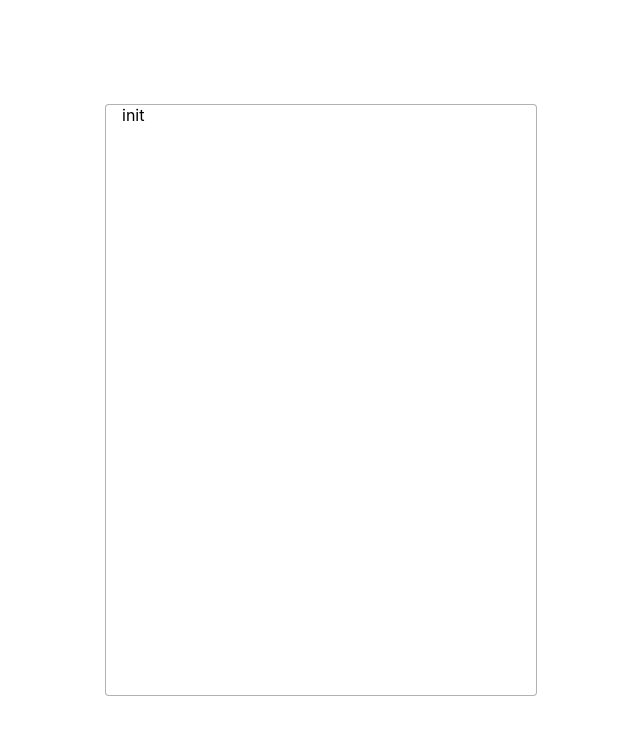
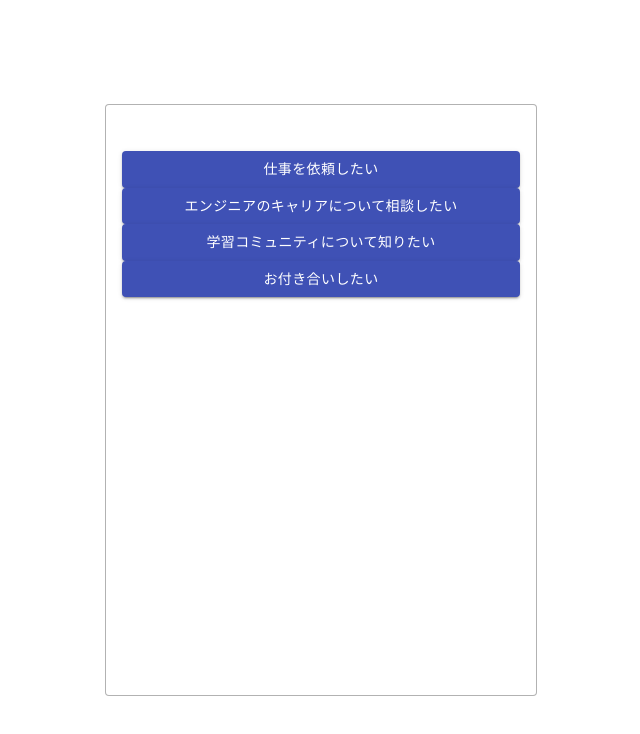
Before and after one commit to yamori-masato/chat-bot-demo, a React (Create React App) app: page / in a window 1280 px wide. Shown: the top 734 px of the page, without its empty margins (319-959 px from the left). Built offline with nearby package versions, Linux system fonts and the light colour scheme.

Commit message:
Answerコンポーネントを作成

```diff
--- a/src/App.tsx
+++ b/src/App.tsx
@@ -1,6 +1,7 @@
 import React from 'react';
 import './assets/styles/style.css';
 import defaultDataset from './dataset'
+import { AnswersList } from './components'
 
 interface Props {}
 
@@ -24,11 +25,24 @@
     }
   }
 
+  initAnswer = () => {
+    const initDataset = this.state.dataset[this.state.currentId]
+    const initAnswers = initDataset.answers
+
+    this.setState({
+      answers: initAnswers
+    })
+  }
+
+  componentDidMount() {
+    this.initAnswer()
+  }
+
   render() {
     return (
       <section className="c-section">
         <div className="c-box">
-          {this.state.currentId}
+          <AnswersList answers={this.state.answers} />
         </div>
       </section>
     )
--- /dev/null
+++ b/src/components/Answer.tsx
@@ -0,0 +1,16 @@
+import React from 'react'
+import Button from '@material-ui/core/Button'
+
+type Props = {
+  content: string
+}
+
+const Answer: React.FC<Props> = (props) => {
+  return (
+    <Button variant="contained" color="primary">
+      {props.content}
+    </Button>
+  )
+}
+
+export default Answer
--- /dev/null
+++ b/src/components/AnswersList.tsx
@@ -0,0 +1,18 @@
+import React from 'react'
+import { Answer } from './index'
+
+type Props = {
+  answers: Answers
+}
+
+const AnswersList: React.FC<Props> = (props) => {
+  return (
+    <div className="c-grid__answer">
+      {props.answers.map((answer, index) => {
+        return <Answer content={answer.content} key={index.toString()} />
+      })}
+    </div>
+  )
+}
+
+export default AnswersList
--- /dev/null
+++ b/src/components/index.ts
@@ -0,0 +1,2 @@
+export { default as AnswersList } from './AnswersList'
+export { default as Answer } from './Answer'
```
